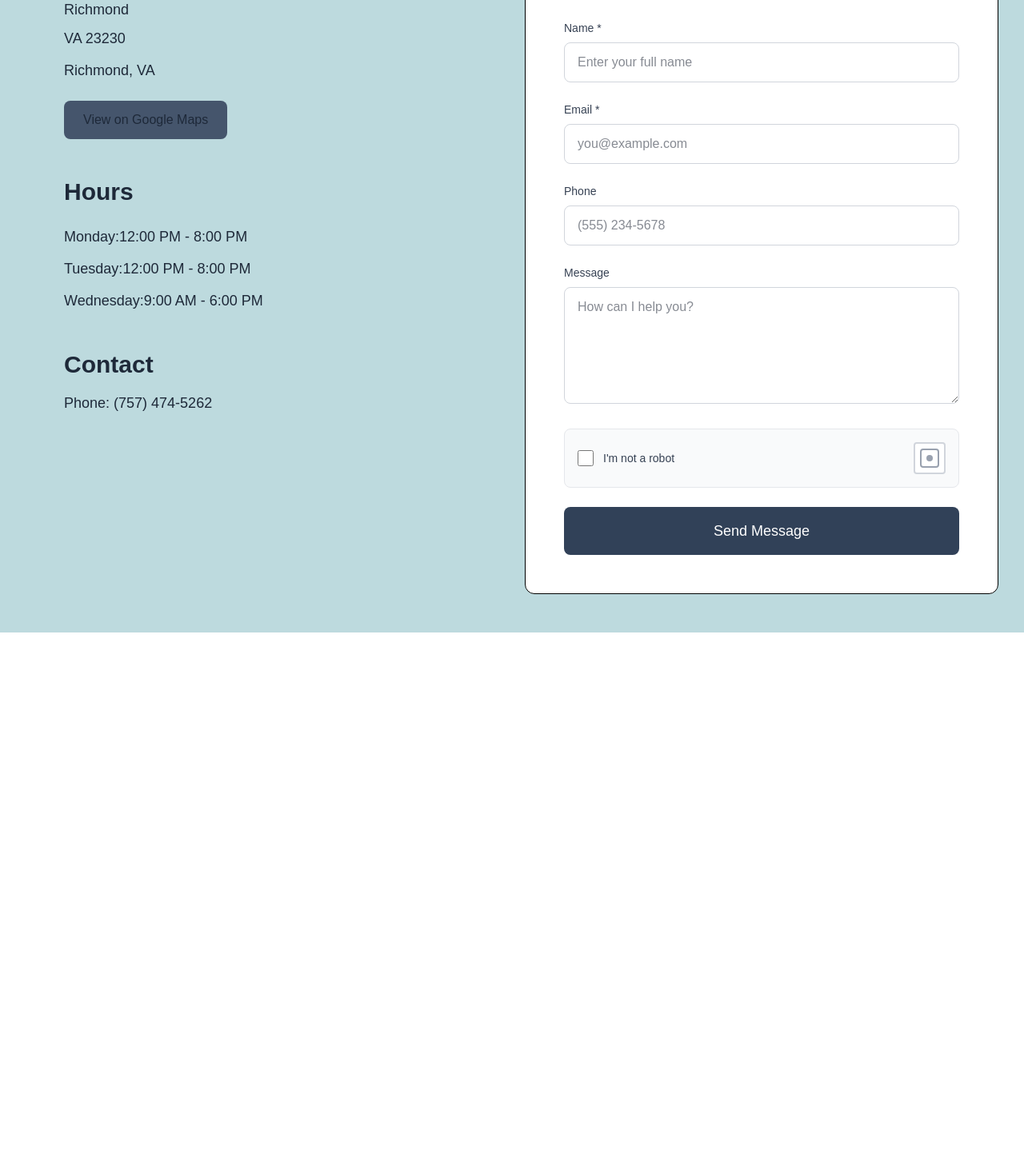
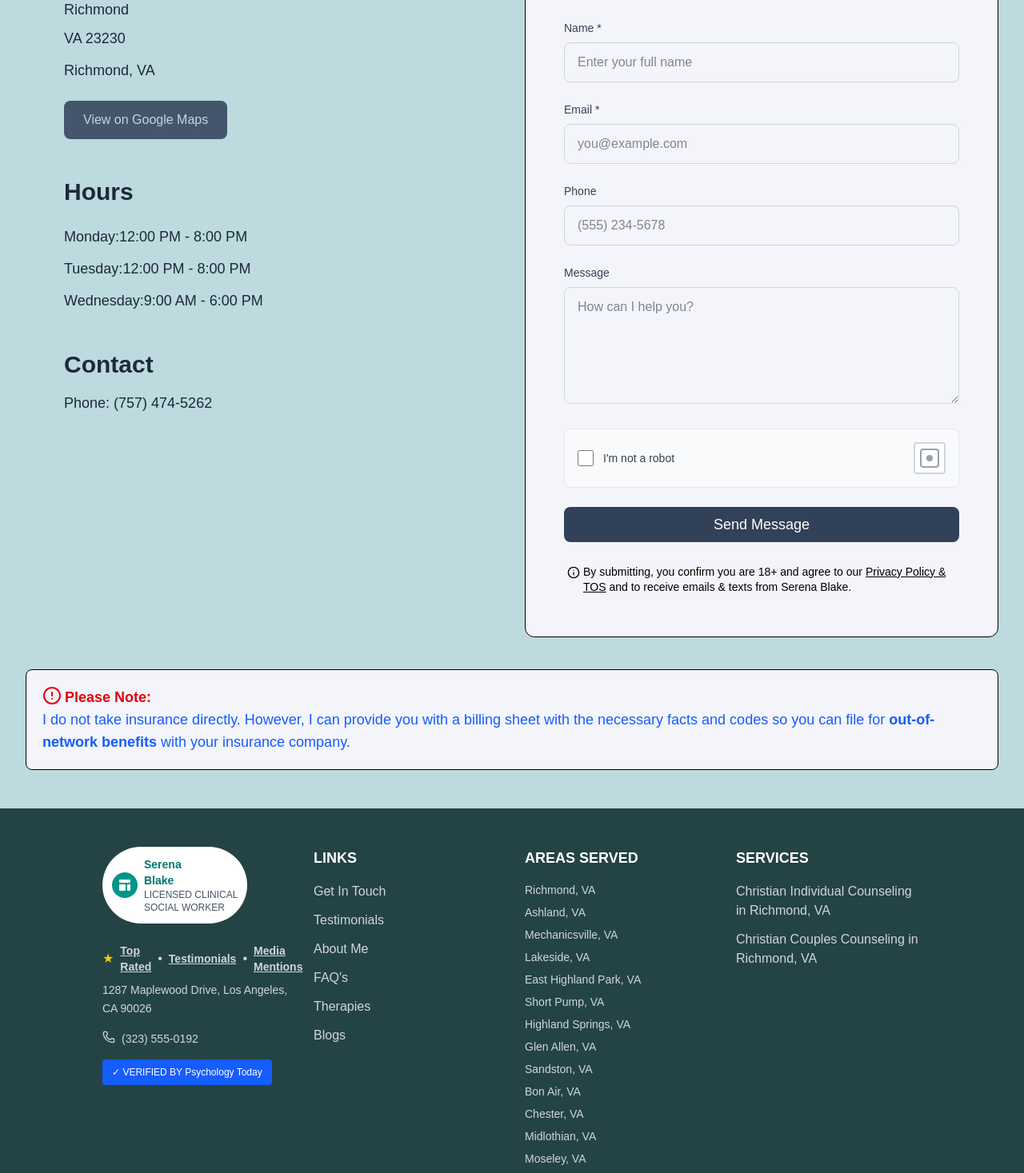
Before and after one commit to KalashThakare/Therapist-Website-Build, a Next.js app in the folder frontend/: page / in a window 1280 px wide. Shown: the part 6631-8098 px from the top of the page at 80% size. Before the commit the page ends 7422 px from the top, so only its background shows below. Built offline with nearby package versions, Linux system fonts and the light colour scheme.

Commit message:
contact form updated and footer added

```diff
--- a/frontend/src/app/page.tsx
+++ b/frontend/src/app/page.tsx
@@ -12,6 +12,7 @@ import Blogs from '@/components/blogs';
 import FAQ from '@/components/Faq';
 import MatthewQuote from '@/components/qute';
 import ContactForm from '@/components/ContactForm';
+import Footer from '@/components/footer';
 
 const Home = () => {
   return (
@@ -28,6 +29,7 @@ const Home = () => {
       <FAQ />
       <MatthewQuote />
       <ContactForm />
+      <Footer />
     </div>
   )
 }
--- a/frontend/src/components/ContactForm.tsx
+++ b/frontend/src/components/ContactForm.tsx
@@ -1,5 +1,6 @@
 "use client";
-import React, {  useState } from 'react';
+import React, { useState } from 'react';
+import { Info, CircleAlert } from "lucide-react";
 
 interface FormData {
   name: string;
@@ -37,25 +38,25 @@ export default function ContactPage() {
         <div className="overflow-hidden">
           <div className="grid grid-cols-1 lg:grid-cols-2 gap-8">
             {/* Left Side - Office Information */}
-            <div className="bg-[#bddade] text-gray-800 p-8 lg:p-12">
-              <div className="space-y-12">
+            <div className="bg-[#bddade] text-gray-800 p-6 sm:p-8 lg:p-12">
+              <div className="space-y-8 sm:space-y-12">
                 <div>
-                  <h2 className="text-3xl font-bold mb-6 text-gray-800">Our Office</h2>
-                  <div className="text-gray-800 space-y-2 text-lg">
+                  <h2 className="text-2xl sm:text-3xl font-bold mb-4 sm:mb-6 text-gray-800">Our Office</h2>
+                  <div className="text-gray-800 space-y-2 text-base sm:text-lg">
                     <p>4913 Fitzhugh Avenue</p>
                     <p>Suite 102</p>
                     <p>Richmond</p>
                     <p>VA 23230</p>
                     <p className="mt-3 font-medium">Richmond, VA</p>
                   </div>
-                  <button className="mt-6 bg-slate-600 hover:bg-slate-500 text-gray-800 px-6 py-3 rounded-lg transition-colors duration-200 font-medium">
+                  <button className="mt-4 sm:mt-6 bg-slate-600 text-[#bddade] px-4 sm:px-6 py-2 sm:py-3 rounded-lg font-medium text-sm sm:text-base">
                     View on Google Maps
                   </button>
                 </div>
 
                 <div>
-                  <h2 className="text-3xl font-bold mb-6 text-gray-800">Hours</h2>
-                  <div className="text-gray-800 space-y-3 text-lg">
+                  <h2 className="text-2xl sm:text-3xl font-bold mb-4 sm:mb-6 text-gray-800">Hours</h2>
+                  <div className="text-gray-800 space-y-3 text-base sm:text-lg">
                     <div className="flex">
                       <span>Monday:</span>
                       <span>12:00 PM - 8:00 PM</span>
@@ -72,8 +73,8 @@ export default function ContactPage() {
                 </div>
 
                 <div>
-                  <h2 className="text-3xl font-bold mb-4 text-gray-800">Contact</h2>
-                  <p className="text-gray-800 text-lg">
+                  <h2 className="text-2xl sm:text-3xl font-bold mb-3 sm:mb-4 text-gray-800">Contact</h2>
+                  <p className="text-gray-800 text-base sm:text-lg">
                     <span className="font-medium">Phone:</span> (757) 474-5262
                   </p>
                 </div>
@@ -81,14 +82,16 @@ export default function ContactPage() {
             </div>
 
             {/* Right Side - Contact Form */}
-            <div className="p-8 lg:p-12 bg-white rounded-xl border border-black">
-              <div className="max-w-lg mx-auto">
+            <div className="p-8 lg:p-12  bg-[#f4f4fb] rounded-xl border border-black flex justify-center items-center ">
+              <div className=" mx-auto">
+                <div className=' flex flex-col justify-center items-center text-center'>
                   <h2 className="text-3xl font-bold text-gray-900 mb-3">Get In Touch</h2>
                   <p className="text-gray-600 mb-8 leading-relaxed">
                     Simply fill out the brief fields below and Ellie will be in touch
                     with you soon, usually within one business day. This form is
                     safe, private, and completely free.
                   </p>
+                </div>
 
                 <div className="space-y-6">
                   <div>
@@ -172,16 +175,38 @@ export default function ContactPage() {
 
                   <button
                     onClick={handleSubmit}
-                    className="w-full bg-slate-700 hover:bg-slate-800 text-white font-medium py-4 px-6 rounded-lg transition-colors duration-200 focus:outline-none focus:ring-2 focus:ring-slate-500 focus:ring-offset-2 text-lg"
+                    className="w-full bg-slate-700 hover:bg-slate-800 text-white py-2 px-6 rounded-lg transition-colors duration-200 focus:outline-none focus:ring-2 focus:ring-slate-500 focus:ring-offset-2 text-lg"
                   >
                     Send Message
                   </button>
+                  <div className="p-1">
+                    <p className="text-black flex items-start gap-1 text-sm leading-snug">
+                      <span>
+                        <Info className="text-black mt-0.5 w-4 h-4" />
+                      </span>
+                      <span>
+                        By submitting, you confirm you are 18+ and agree to our{' '}
+                        <span className="underline">Privacy Policy & TOS</span> and to receive emails & texts from Serena Blake.
+                      </span>
+                    </p>
                   </div>
                 </div>
               </div>
             </div>
           </div>
         </div>
+
+        <div className='bg-[#f4f4fb] border border-black mt-10 rounded-lg p-5'>
+          <div className='flex gap-1'>
+            <CircleAlert className='mb-1 text-red-600' />
+            <span className='text-red-600 font-bold text-lg'>Please Note:</span>
+          </div>
+          <h2 className='text-lg text-blue-600'>
+            I do not take insurance directly. However, I can provide you with a billing sheet with the necessary facts and codes so you can file for <span className='font-bold'>out-of-network benefits</span> with your insurance company.
+          </h2>
+        </div>
+
+      </div>
     </div>
   );
 }
--- /dev/null
+++ b/frontend/src/components/footer.tsx
@@ -0,0 +1,151 @@
+"use client"
+import React from 'react';
+import Link from 'next/link';
+import {Phone} from "lucide-react";
+
+const Footer: React.FC = () => {
+  return (
+    <footer className="bg-[#244344] text-gray-300 py-12 px-10">
+      <div className="max-w-5xl mx-auto">
+        <div className="grid grid-cols-1 md:grid-cols-2 lg:grid-cols-4 gap-8">
+          {/* Logo and Contact Info */}
+          <div className="lg:col-span-1">
+            <div className="mb-6">
+              <div className="bg-white rounded-full p-3 w-fit mb-4">
+                <div className="flex items-center space-x-2">
+                  <div className="w-8 h-8 bg-teal-600 rounded-full flex items-center justify-center">
+                    <svg className="w-5 h-5 text-white" fill="currentColor" viewBox="0 0 20 20">
+                      <path d="M3 4a1 1 0 011-1h12a1 1 0 011 1v2a1 1 0 01-1 1H4a1 1 0 01-1-1V4zM3 10a1 1 0 011-1h6a1 1 0 011 1v6a1 1 0 01-1 1H4a1 1 0 01-1-1v-6zM14 9a1 1 0 00-1 1v6a1 1 0 001 1h2a1 1 0 001-1v-6a1 1 0 00-1-1h-2z" />
+                    </svg>
+                  </div>
+                  <div>
+                    <div className="text-teal-700 font-semibold text-sm">Serena</div>
+                    <div className="text-teal-700 font-semibold text-sm">Blake</div>
+                    <div className="text-xs text-gray-600">LICENSED CLINICAL</div>
+                    <div className="text-xs text-gray-600">SOCIAL WORKER</div>
+                  </div>
+                </div>
+              </div>
+            </div>
+
+            <div className="flex items-center space-x-2 mb-2">
+              <span className="text-yellow-400">★</span>
+              <span className="font-semibold text-sm underline hover:no-underline">Top Rated</span>
+              <span>•</span>
+              <span className='font-semibold text-sm underline hover:no-underline'>Testimonials</span>
+              <span>•</span>
+              <span className='font-semibold text-sm underline hover:no-underline'>Media Mentions</span>
+            </div>
+
+            <div className="mb-4">
+              <p className="text-sm leading-relaxed">
+                1287 Maplewood Drive, Los Angeles, CA 90026
+              </p>
+            </div>
+
+            <div className="flex mb-4 gap-2">
+                <Phone className='size-4'/>
+              <p className="text-sm">
+                  (323) 555-0192
+              </p>
+            </div>
+
+            <div className="bg-blue-600 text-white px-3 py-2 rounded text-xs font-medium w-fit">
+              ✓ VERIFIED BY Psychology Today
+            </div>
+          </div>
+
+          {/* Links */}
+          <div className="lg:col-span-1">
+            <h3 className="text-white font-semibold mb-4 text-lg">LINKS</h3>
+            <ul className="space-y-3">
+              <li>
+                <Link href="/contact" className="text-gray-300 hover:text-white hover:underline transition-colors">
+                  Get In Touch
+                </Link>
+              </li>
+              <li>
+                <Link href="/testimonials" className="text-gray-300 hover:text-white hover:underline transition-colors">
+                  Testimonials
+                </Link>
+              </li>
+              <li>
+                <Link href="/about" className="text-gray-300 hover:text-white hover:underline transition-colors">
+                  About Me
+                </Link>
+              </li>
+              <li>
+                <Link href="/faq" className="text-gray-300 hover:text-white hover:underline transition-colors">
+                  FAQ's
+                </Link>
+              </li>
+              <li>
+                <Link href="/therapies" className="text-gray-300 hover:text-white hover:underline transition-colors">
+                  Therapies
+                </Link>
+              </li>
+              <li>
+                <Link href="/blog" className="text-gray-300 hover:text-white hover:underline transition-colors">
+                  Blogs
+                </Link>
+              </li>
+            </ul>
+          </div>
+
+          {/* Areas Served */}
+          <div className="lg:col-span-1">
+            <h3 className="text-white font-semibold mb-4 text-lg">AREAS SERVED</h3>
+            <ul className="space-y-2 text-sm">
+              <li className="text-gray-300">Richmond, VA</li>
+              <li className="text-gray-300">Ashland, VA</li>
+              <li className="text-gray-300">Mechanicsville, VA</li>
+              <li className="text-gray-300">Lakeside, VA</li>
+              <li className="text-gray-300">East Highland Park, VA</li>
+              <li className="text-gray-300">Short Pump, VA</li>
+              <li className="text-gray-300">Highland Springs, VA</li>
+              <li className="text-gray-300">Glen Allen, VA</li>
+              <li className="text-gray-300">Sandston, VA</li>
+              <li className="text-gray-300">Bon Air, VA</li>
+              <li className="text-gray-300">Chester, VA</li>
+              <li className="text-gray-300">Midlothian, VA</li>
+              <li className="text-gray-300">Moseley, VA</li>
+              <li className="text-gray-300">Hopewell, VA</li>
+            </ul>
+          </div>
+
+          {/* Services */}
+          <div className="lg:col-span-1">
+            <h3 className="text-white font-semibold mb-4 text-lg">SERVICES</h3>
+            <ul className="space-y-3">
+              <li>
+                <Link href="/individual-counseling" className="text-gray-300 hover:text-white transition-colors">
+                  Christian Individual Counseling in Richmond, VA
+                </Link>
+              </li>
+              <li>
+                <Link href="/couples-counseling" className="text-gray-300 hover:text-white transition-colors">
+                  Christian Couples Counseling in Richmond, VA
+                </Link>
+              </li>
+            </ul>
+          </div>
+        </div>
+
+        {/* Bottom URL */}
+        <div className="text-center mt-8 pt-10 border-t border-white">
+          <p className="text-sm text-gray-400 font-bold">
+            Serena Blake © Copyright 2024. All Rights Reserved.
+          </p>
+          <p className="text-xs text-gray-400">
+            Credits to freepik for media www.freepik.com People illustrations by Storyset
+          </p>
+          <p className="text-sm text-gray-400 underline">
+            Privacy Policy & Terms of Service
+          </p>
+        </div>
+      </div>
+    </footer>
+  );
+};
+
+export default Footer;
```
Also changed, not shown: frontend/src/components/qute.tsx (+10 -10 lines). Lines whose indentation alone changed are shown as unchanged.
